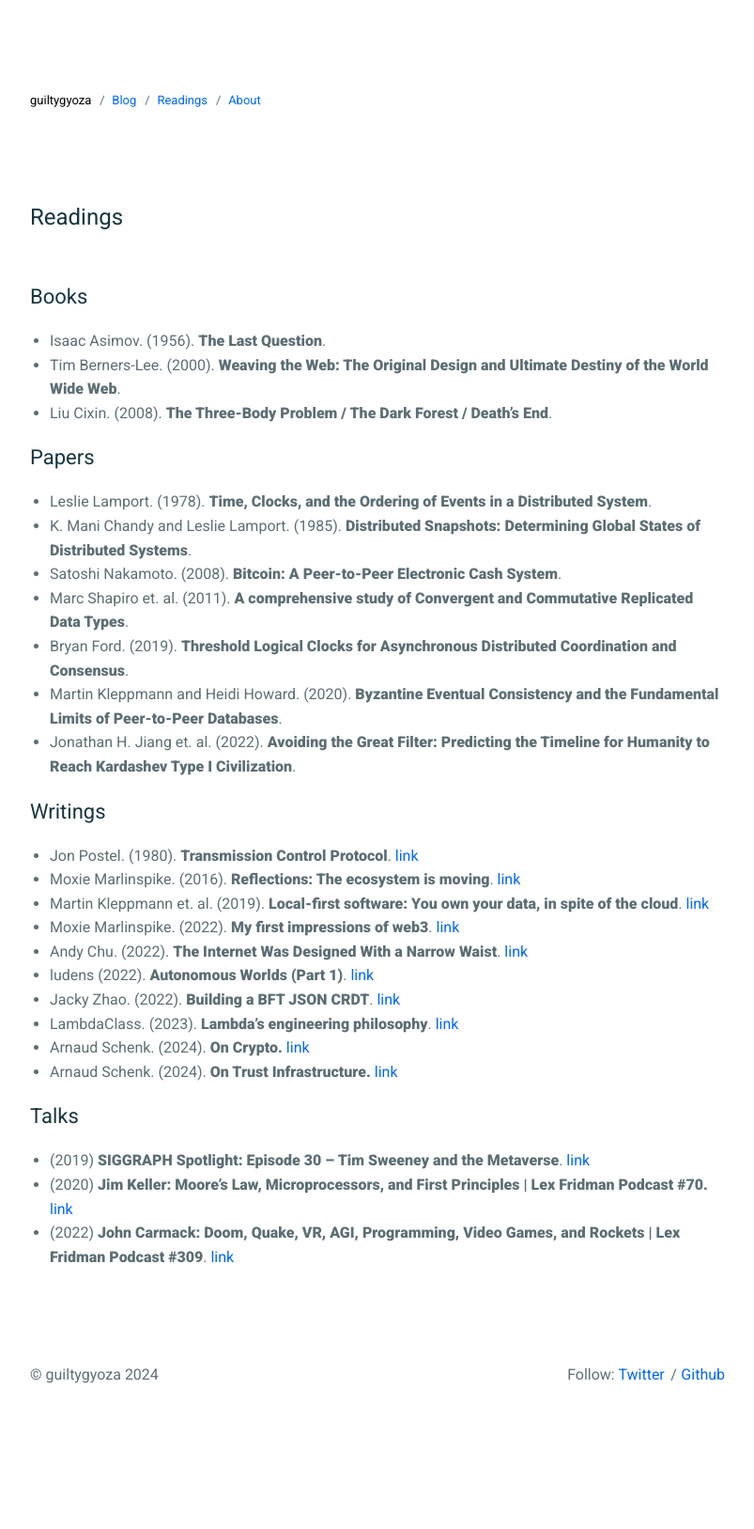
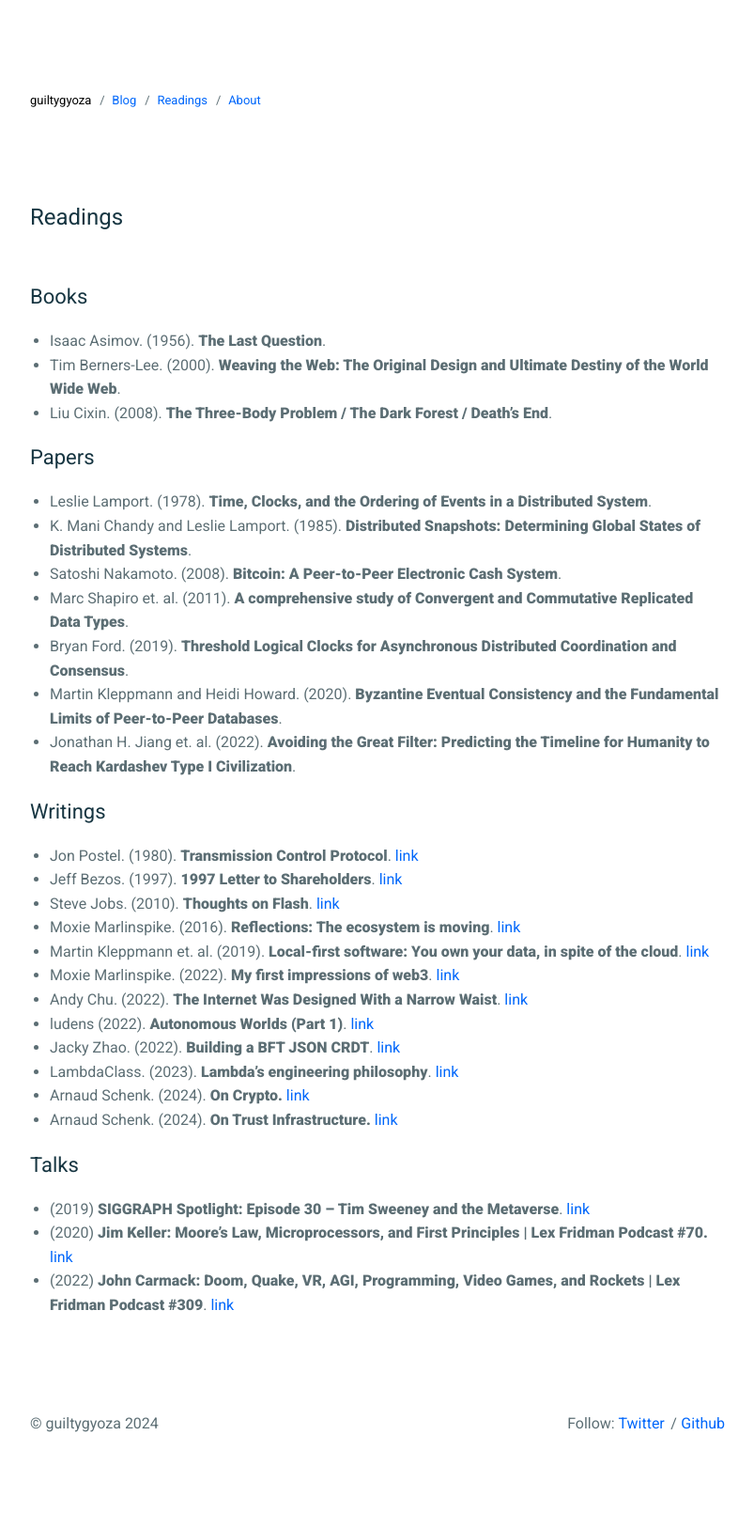
Before and after one commit to guiltygyoza/blog, a Jekyll site: the page built from _pages/readings.markdown, in a window 1280 px wide. Shown: the whole page at 94% size, without its empty margins (238-1041 px from the left). Built offline with Jekyll 4.4.1, drawn with Linux system fonts in a browser that asks for light colours; before the commit the page ends 1576 px from its top, so only the background shows below that.

Commit message:
update readings

```diff
--- a/_pages/readings.markdown
+++ b/_pages/readings.markdown
@@ -21,6 +21,8 @@ Replicated Data Types</b>.
 
 ## Writings
 - Jon Postel. (1980). <b>Transmission Control Protocol</b>. [link](https://datatracker.ietf.org/doc/html/rfc761){:target="_blank"}
+- Jeff Bezos. (1997). <b>1997 Letter to Shareholders</b>. [link](https://www.sec.gov/Archives/edgar/data/1018724/000119312513151836/d511111dex991.htm){:target="_blank"}
+- Steve Jobs. (2010). <b>Thoughts on Flash</b>. [link](https://web.archive.org/web/20170615060422/https://www.apple.com/hotnews/thoughts-on-flash/){:target="_blank"}
 - Moxie Marlinspike. (2016). <b>Reflections: The ecosystem is moving</b>. [link](https://signal.org/blog/the-ecosystem-is-moving/){:target="_blank"}
 - Martin Kleppmann et. al. (2019). <b>Local-first software: You own your data, in spite of the cloud</b>. [link](https://www.inkandswitch.com/local-first/){:target="_blank"}
 - Moxie Marlinspike. (2022). <b>My first impressions of web3</b>. [link](https://moxie.org/2022/01/07/web3-first-impressions.html){:target="_blank"}
```
